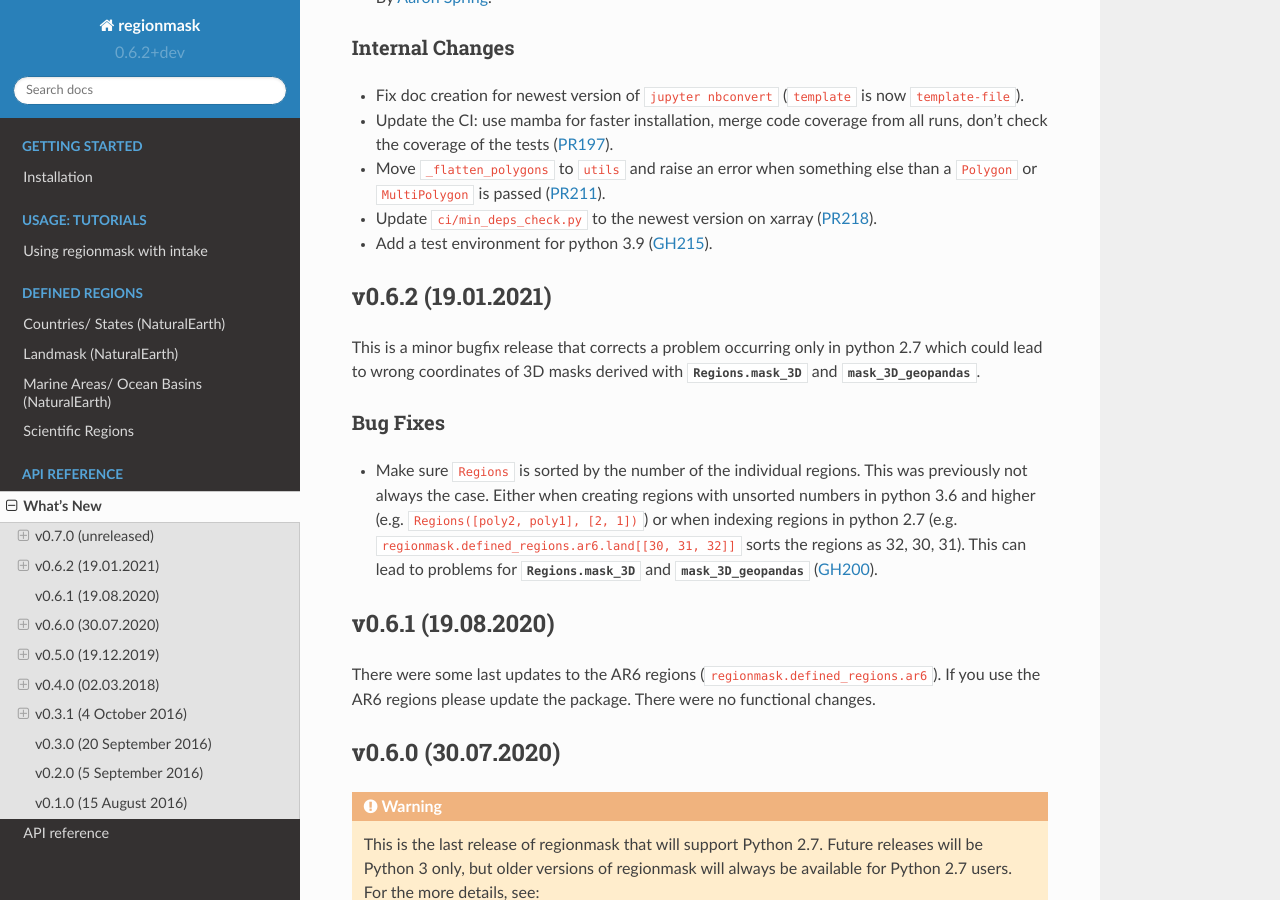
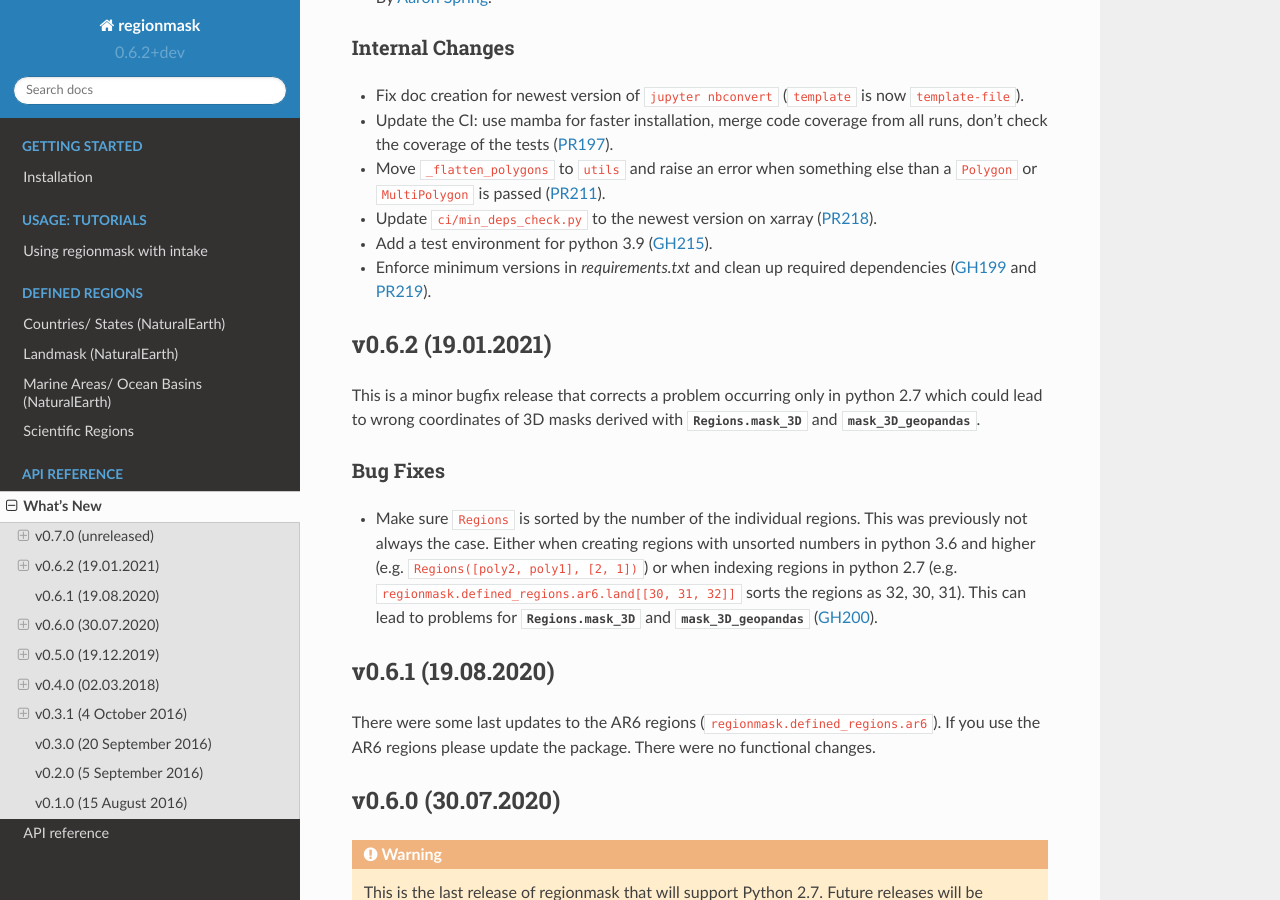
Before and after one commit to regionmask/regionmask, a Sphinx documentation site: the page built from docs/whats_new.rst, in a window 1280 px wide and 900 px high, scrolled down 1241 px. Built offline with Sphinx 7.4.7 and the Read the Docs theme 2.0.0, drawn with Linux system fonts in a browser that asks for light colours; pages that are not in the unit, such as notebooks, are missing from menus.

Commit message:
whats new

```diff
--- a/docs/whats_new.rst
+++ b/docs/whats_new.rst
@@ -71,6 +71,8 @@ Internal Changes
   a ``Polygon`` or ``MultiPolygon`` is passed (:pull:`211`).
 - Update ``ci/min_deps_check.py`` to the newest version on xarray (:pull:`218`).
 - Add a test environment for python 3.9 (:issue:`215`).
+- Enforce minimum versions in `requirements.txt` and clean up required dependencies
+  (:issue:`199` and :pull:`219`).
 
 v0.6.2 (19.01.2021)
 -------------------
```
